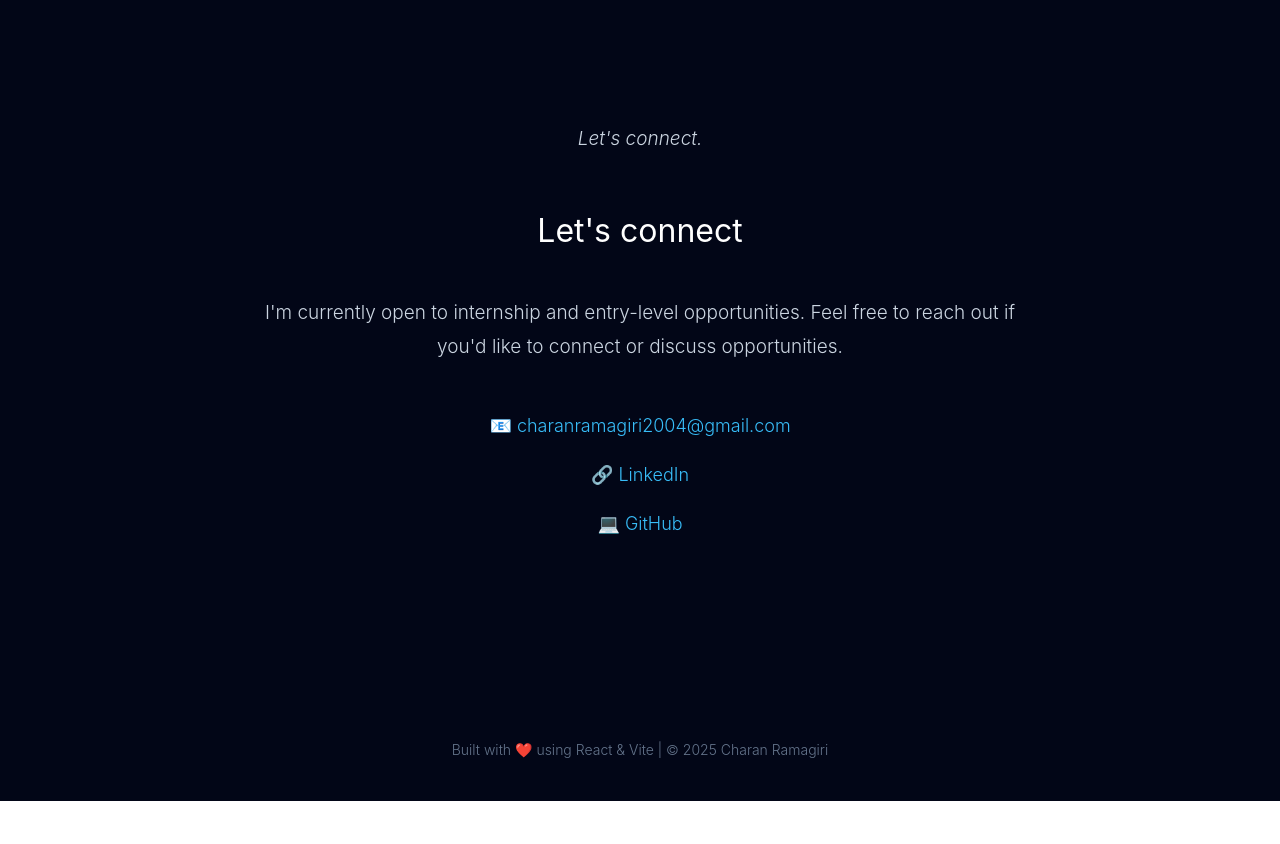
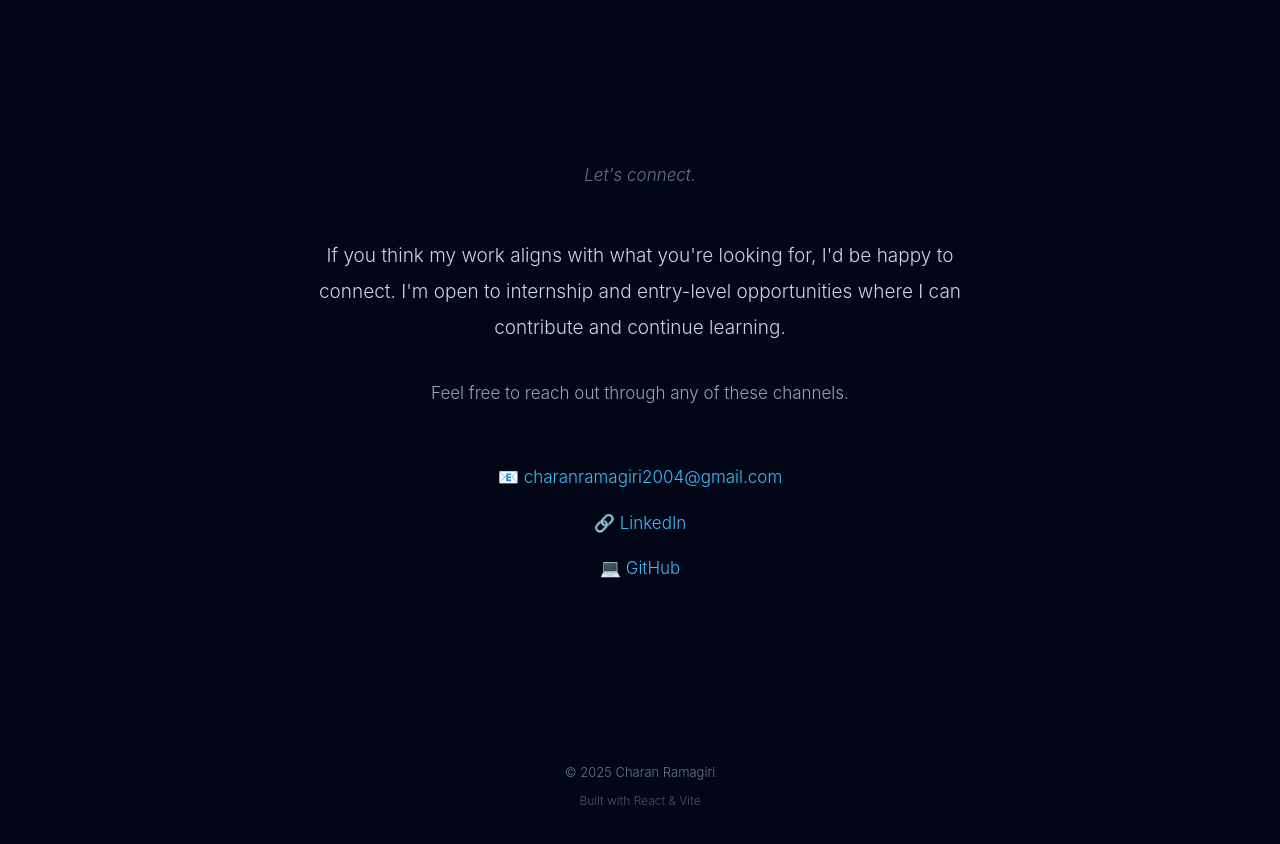
Before and after one commit to charanramagiri/portfolio, a React (Vite) app: page / in a window 1280 px wide. Shown: the part 3720-4564 px from the top of the page. Before the commit the page ends 4521 px from the top, so only its background shows below. Built offline with nearby package versions, Linux system fonts and the light colour scheme.

Commit message:
contact and footer pages are updated

```diff
--- a/src/components/Contact/Contact.css
+++ b/src/components/Contact/Contact.css
@@ -1,12 +1,12 @@
 .contact {
-  padding: 160px 40px;
+  padding: 200px 40px 120px;
   background-color: #020617;
   color: white;
   text-align: center;
 }
 
 .contact-wrapper {
-  max-width: 750px;
+  max-width: 680px;
   margin: 0 auto;
 }
 
@@ -18,31 +18,34 @@
   font-style: italic;
 }
 
-.contact h2 {
-  font-size: 32px;
-  margin-bottom: 40px;
-  font-weight: 400;
-  color: white;
+.contact-intro {
+  max-width: 100%;
+  margin: 0 auto 32px;
+  font-size: 19px;
+  line-height: 1.9;
+  color: #cbd5e1;
+  font-weight: 300;
 }
 
-.contact p {
+.contact-closing {
   max-width: 100%;
-  margin: 0 auto 48px;
-  font-size: 19px;
+  margin: 0 auto 56px;
+  font-size: 17px;
   line-height: 1.8;
-  color: #cbd5e1;
+  color: #94a3b8;
   font-weight: 300;
 }
 
 .contact-links {
   display: flex;
   flex-direction: column;
-  gap: 20px;
+  gap: 18px;
+  margin-top: 0;
 }
 
 .contact-links a {
   color: #38bdf8;
-  font-size: 18px;
+  font-size: 17px;
   text-decoration: none;
   font-weight: 300;
 }
--- a/src/components/Contact/Contact.jsx
+++ b/src/components/Contact/Contact.jsx
@@ -6,11 +6,12 @@ function Contact() {
       <div className="contact-wrapper">
         <p className="section-transition">Let's connect.</p>
 
-        <h2>Let's connect</h2>
+        <p className="contact-intro">
+          If you think my work aligns with what you're looking for, I'd be happy to connect. I'm open to internship and entry-level opportunities where I can contribute and continue learning.
+        </p>
 
-        <p>
-          I'm currently open to internship and entry-level opportunities.
-          Feel free to reach out if you'd like to connect or discuss opportunities.
+        <p className="contact-closing">
+          Feel free to reach out through any of these channels.
         </p>
 
         <div className="contact-links">
@@ -19,7 +20,7 @@ function Contact() {
           </a>
 
           <a
-          href="https://www.linkedin.com/"
+            href="https://www.linkedin.com/in/charan-ramagiri/"
             target="_blank"
             rel="noopener noreferrer"
           >
@@ -27,7 +28,7 @@ function Contact() {
           </a>
 
           <a
-          href="https://github.com/"
+            href="https://github.com/charanramagiri"
             target="_blank"
             rel="noopener noreferrer"
           >
--- a/src/components/Footer/Footer.css
+++ b/src/components/Footer/Footer.css
@@ -1,9 +1,19 @@
 .footer{
     background-color: #020617;
-    color: #64748b;
+    color: #475569;
     text-align: center;
-    padding: 40px 20px;
-    font-size: 14px;
+    padding: 60px 20px 40px;
+    font-size: 13px;
     font-weight: 300;
     border: none;
 }
+
+.footer-text {
+    margin-bottom: 8px;
+    color: #64748b;
+}
+
+.footer-built {
+    color: #475569;
+    font-size: 12px;
+}
--- a/src/components/Footer/Footer.jsx
+++ b/src/components/Footer/Footer.jsx
@@ -3,8 +3,12 @@ import "./Footer.css";
 function Footer() {
   return (
     <footer className="footer">
-      <p>Built with ❤️ using React & Vite | © {new Date().getFullYear()} Charan Ramagiri </p>
-
+      <p className="footer-text">
+        © {new Date().getFullYear()} Charan Ramagiri
+      </p>
+      <p className="footer-built">
+        Built with React & Vite
+      </p>
     </footer>
   );
 }
```
Lines whose indentation alone changed are shown as unchanged.
